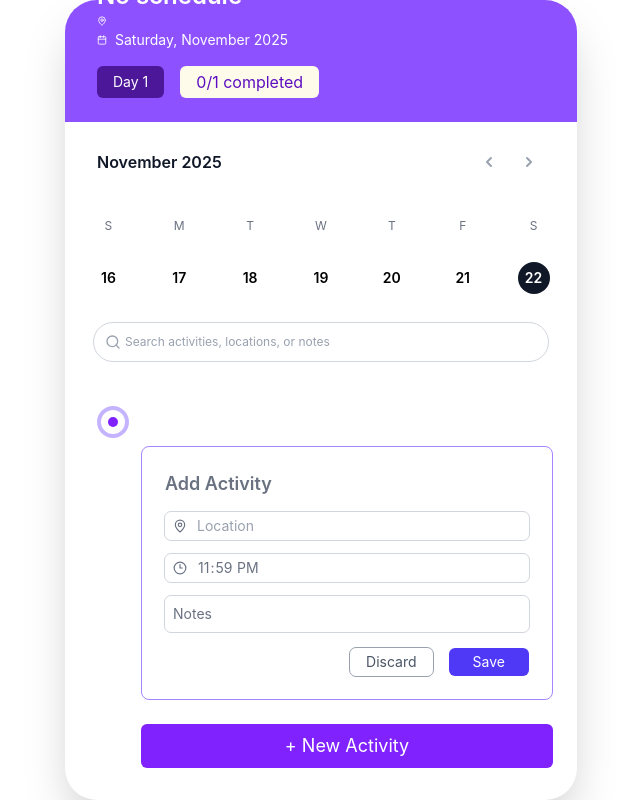
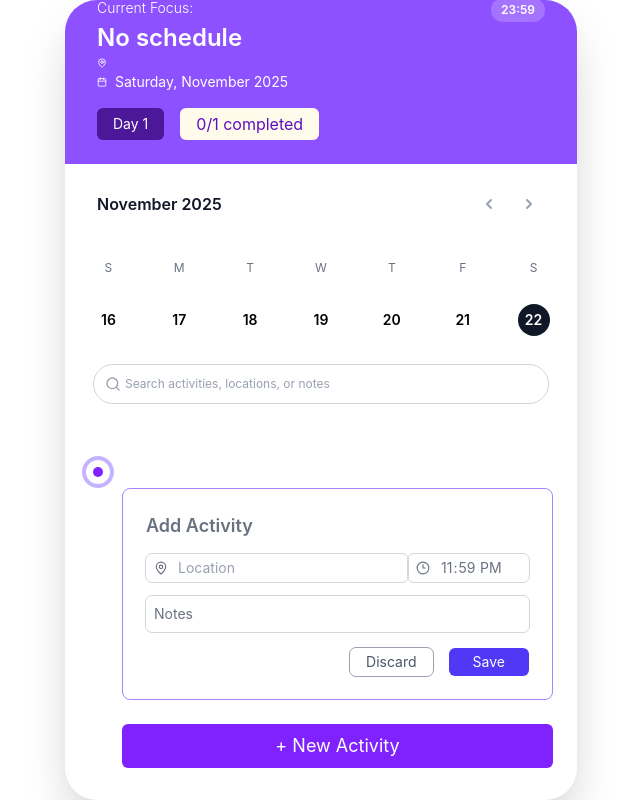
Before and after one commit to nwmnwd/Itenerary-Project, a React (Vite) app: page / in a window 1280 px wide. Both pictures are taken after a click on the button "+ New Activity". Shown: the whole page, without its empty margins (319-959 px from the left). Built offline with nearby package versions, Linux system fonts and the light colour scheme; a web font is replaced by a local one.

Commit message:
Test bug card

```diff
--- a/src/components/InputTime.jsx
+++ b/src/components/InputTime.jsx
@@ -5,7 +5,6 @@ export default function InputTime({ value, onChange, isEditing }) {
 
   return (
     <div>
-
       <div className="mt-1.5 flex items-center rounded-md px-2 outline-1 outline-gray-300">
         <div className="shrink-0 pr-1.5 text-base text-gray-500 select-none sm:text-sm/6">
           <TimeIcon className="h-3.5 w-3.5" />
@@ -14,7 +13,7 @@ export default function InputTime({ value, onChange, isEditing }) {
           type="time"
           name="time"
           placeholder="Time"
-          className="block min-w-0 py-1 pl-1 text-sm text-gray-500 placeholder:text-gray-400 focus:outline-none"
+          className="block min-w-0 grow w-full py-1 pl-1 text-sm text-gray-500 placeholder:text-gray-400 focus:outline-none"
           value={value}
           onChange={(e) => onChange(e.target.value)}
         />
--- a/src/components/Timeline.jsx
+++ b/src/components/Timeline.jsx
@@ -300,7 +300,7 @@ export default function Timeline({
         </div>
       )}
 
-      <div className="relative flex gap-1 px-2">
+      <div className="relative flex gap-4 px-2">
         <TimelineIndicator
           data={filteredData}
           currentIndex={currentIndex}
--- a/src/components/TimelineCard.jsx
+++ b/src/components/TimelineCard.jsx
@@ -136,18 +136,18 @@ export default function TimelineCard({
                 isEditing={isEditing}
                 autoFocus={true}
               />
+              <div className="md:flex md:flex-row flex-col justify-between">
                 <InputLocation
                   value={newLocation}
                   onChange={setNewLocation}
                   isEditing={isEditing}
                 />
-
                 <InputTime
                   value={newTime}
                   onChange={setNewTime}
                   isEditing={isEditing}
                 />
-
+              </div>
 
               <NotesInput
                 value={newNotes}
@@ -155,7 +155,7 @@ export default function TimelineCard({
                 isEditing={isEditing}
               />
 
-              <div className="mt-2 flex justify-end gap-4">
+              <div className="mt-2 flex flex-1 justify-end gap-4">
                 <button
                   className="rounded-md px-4 py-1 text-sm text-gray-600 outline-1 outline-gray-400"
                   onClick={(e) => {
```
